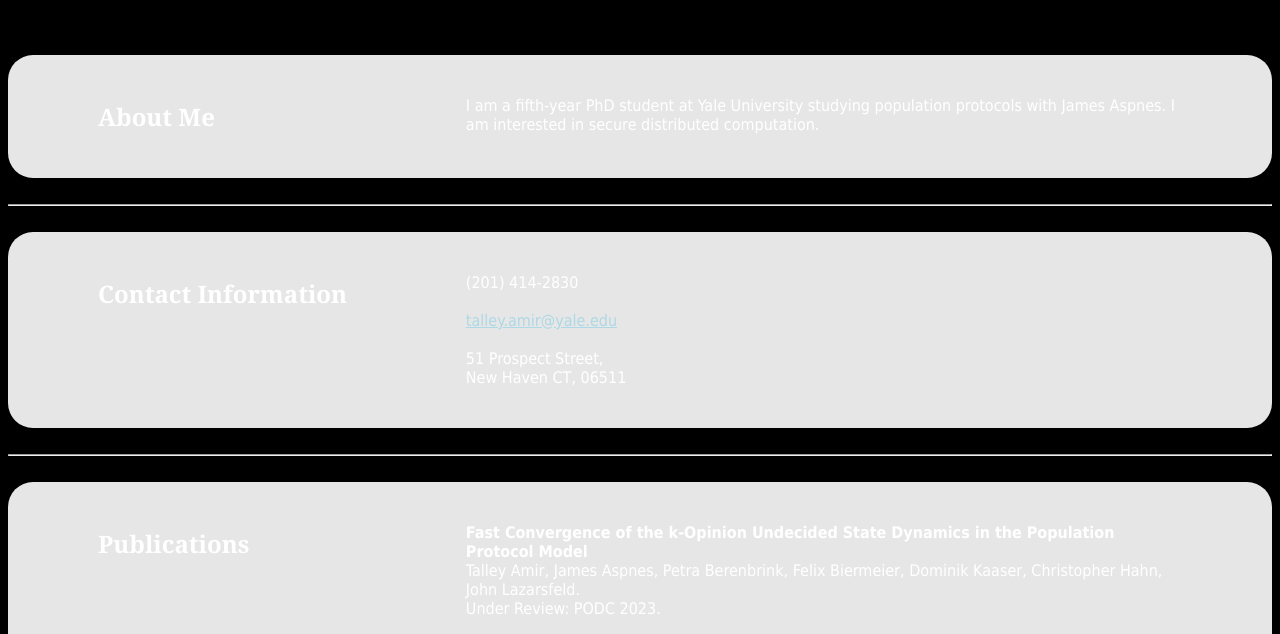
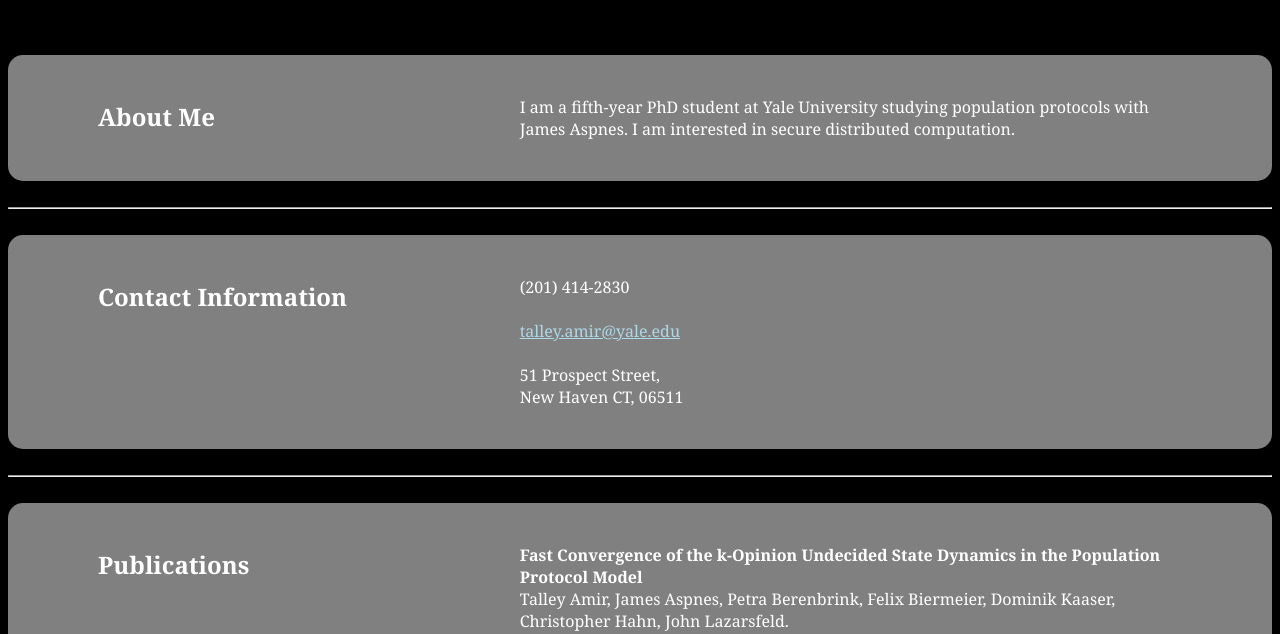
Before and after one commit to TalleyAmir/talleyamir.github.io, a plain HTML site: page index.html in a window 1280 px wide. Shown: the part 93-727 px from the top of the page. Drawn offline with Linux system fonts and the light colour scheme.

Commit message:
Update style.css

```diff
--- a/style.css
+++ b/style.css
@@ -16,7 +16,7 @@ h2 {
 
 p {
   color: white;
-  font-family: Tahoma, Geneva, sans-serif;
+  font-family: Georgia, serif;
   text-align: left;
 }
 
@@ -26,8 +26,8 @@ a {
 
 .row {
   display: flex;
-  background-color: rgba(255,255,255, 0.9);
-  border-radius: 25px;
+  background-color: rgba(255,255,255, 0.5);
+  border-radius: 15px;
 }
 
 .column1 {
@@ -36,7 +36,7 @@ a {
   padding-top: 25px;
   padding-bottom: 25px;
   padding-left: 90px;
-  padding-right: 10px;
+  padding-right: 50px;
 }
 
 .column2 {
@@ -44,6 +44,6 @@ a {
   width: 875px;
   padding-top: 25px;
   padding-bottom: 25px;
-  padding-left: 10px;
+  padding-left: 50px;
   padding-right: 90px;
 }
```
